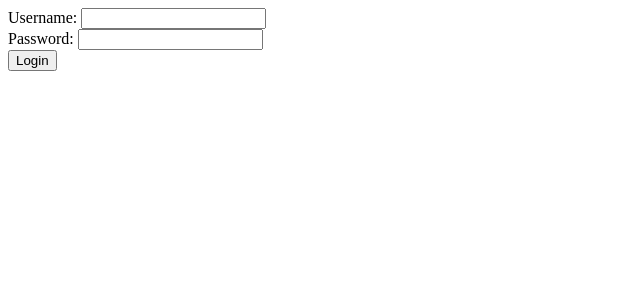
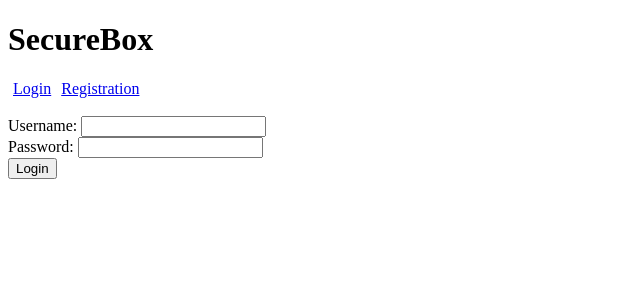
Before and after one commit to wald3r/secureBox, a React (Create React App) app in the folder frontend/: page / in a window 1280 px wide. Shown: the top 300 px of the page, without its empty margins (0-640 px from the left). Built offline with nearby package versions, Linux system fonts and the light colour scheme.

Commit message:
add links

```diff
--- a/frontend/src/App.js
+++ b/frontend/src/App.js
@@ -1,6 +1,6 @@
 import React, { useEffect } from 'react'
 import { connect } from 'react-redux'
-import { BrowserRouter as Router, Route } from 'react-router-dom'
+import { BrowserRouter as Router, Route, Link } from 'react-router-dom'
 import { setUser, removeUser } from './reducers/userReducer'
 import Login from './components/Login'
 import Registration from './components/Registration'
@@ -16,6 +16,8 @@ const App = ( props ) => {
     }
   }, [])
 
+  const padding = { padding: 5 }
+
   const handleLogout = () => {
     props.removeUser()
   }
@@ -24,15 +26,25 @@ const App = ( props ) => {
     return (
 
       <Router>
-      <Route exact path='/' render={() => <Login/> } />
-      <Route exact path='/Registration' render={() => <Registration /> } />
+        <div>
+          <h1>SecureBox</h1>
+          <Link style={padding} to='/'>Login</Link>
+          <Link style={padding} to='/registration'>Registration</Link>
+        </div>
+        <br></br>
+        <Route exact path='/' render={() => <Login/> } />
+        <Route exact path='/registration' render={() => <Registration /> } />
       </Router>
     )
   }else{
     return(
-      <div>
-         <div><button type="submit" onClick={handleLogout}>Logout</button></div>
-      </div>
+      <Router>
+        <div>
+          <h1>SecureBox</h1>
+          {props.user.username} is logged in <button onClick={handleLogout}>Logout</button>
+        </div>
+        <br></br>
+      </Router>
     )
   }
 
```
